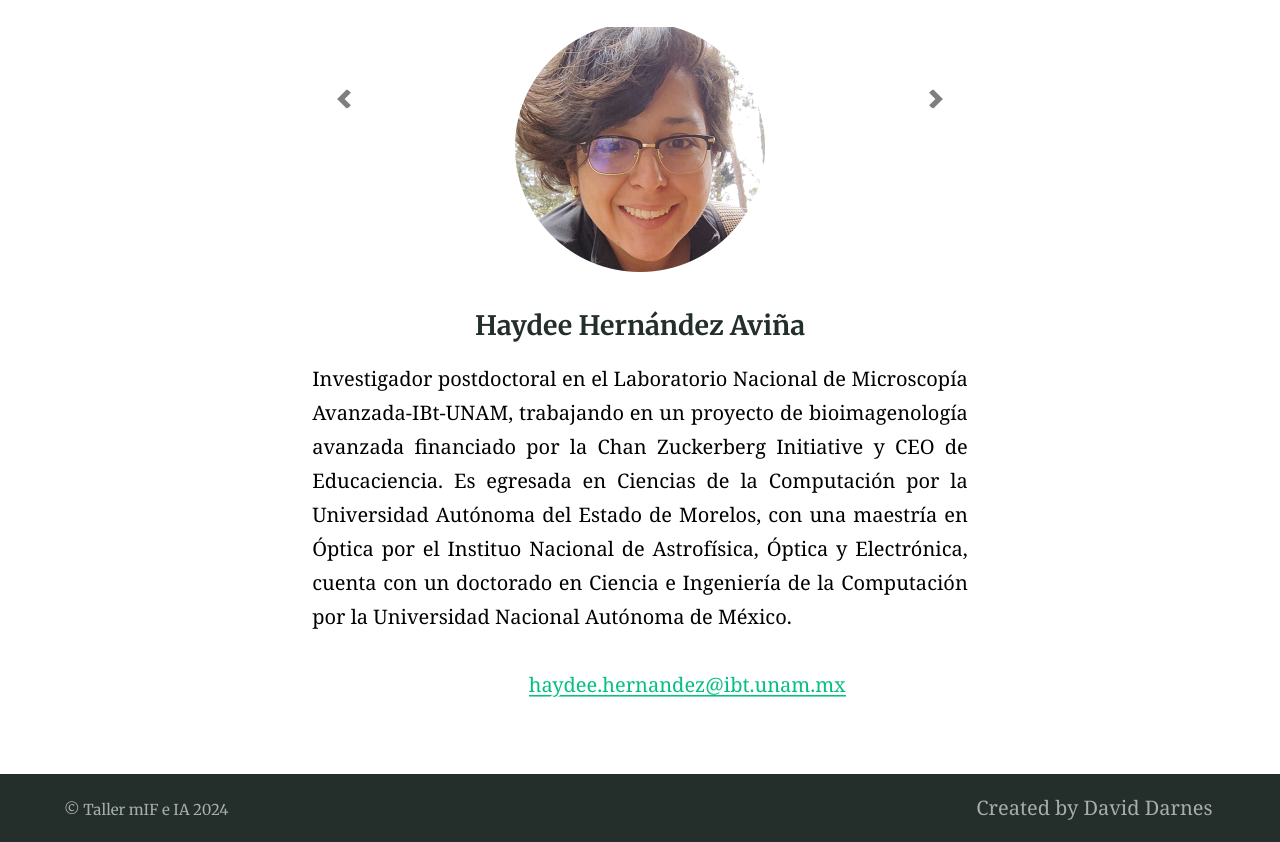
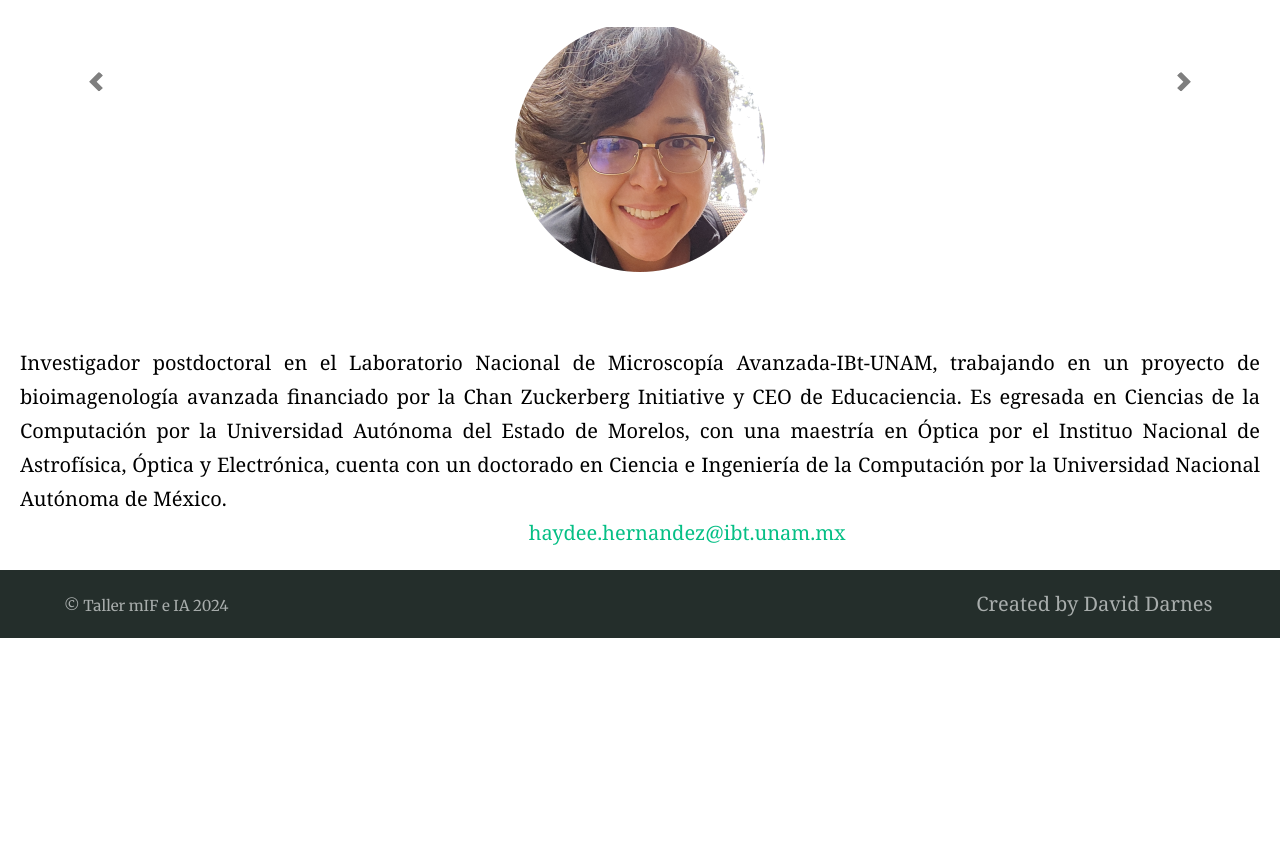
Before and after one commit to acnilo/202411_LNMA_IA-mIF, a Jekyll site: the page built from bios/index.html, in a window 1280 px wide. Shown: the part 390-1232 px from the top of the page. Built offline with Jekyll 4.4.1, drawn with Linux system fonts in a browser that asks for light colours; nearby versions of some CDN libraries; the list of posts is cut into pages by our own code; after the commit the page ends 1028 px from its top, so only the background shows below that.

Commit message:
Update bio.html

```diff
--- a/_layouts/bio.html
+++ b/_layouts/bio.html
@@ -3,10 +3,6 @@
 ---
 
 {% include site-header.html %}
-
-<main class="main container">
-  <div class="content">
-    <article class="article article--page typeset">
 
       {% if site.bios %}
         <section class="carousel slide" id="bioCarousel" data-ride="carousel">
@@ -39,8 +35,6 @@
         <h1>{{ page.title }}</h1>
         <p>No bios available.</p>
       {% endif %}
-    </article>
-  </div>
 
   {% if page.aside == true %}{% include site-aside.html %}{% endif %}
 </main>
```
